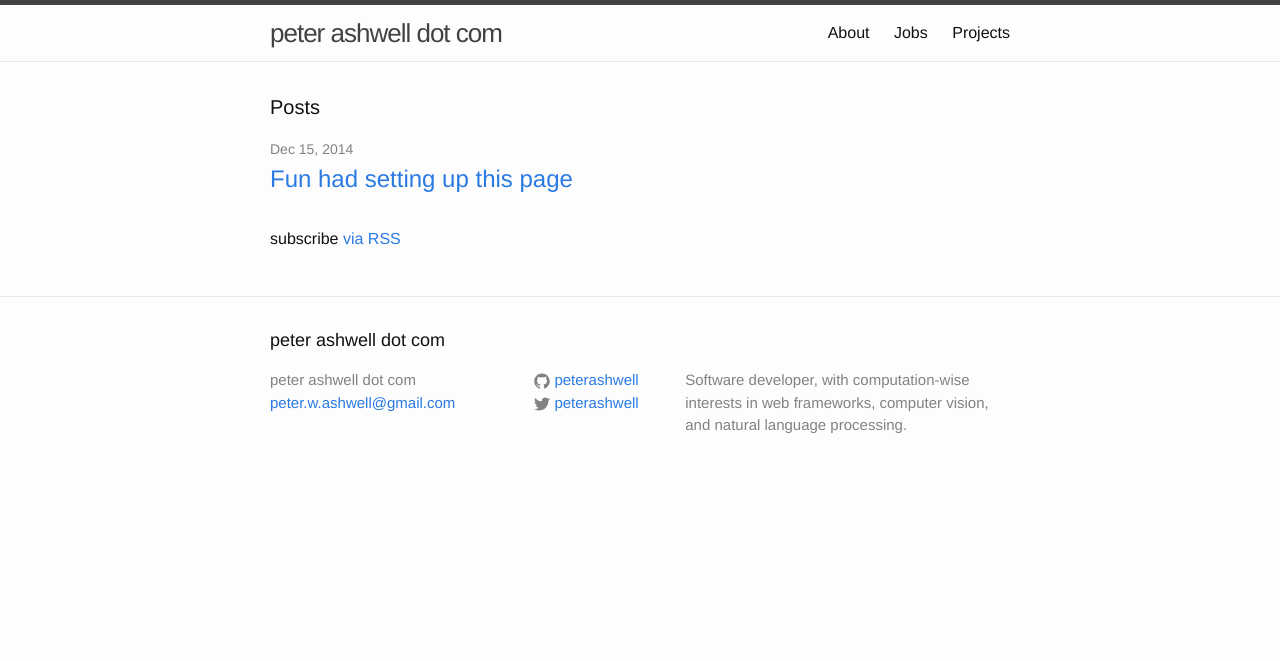
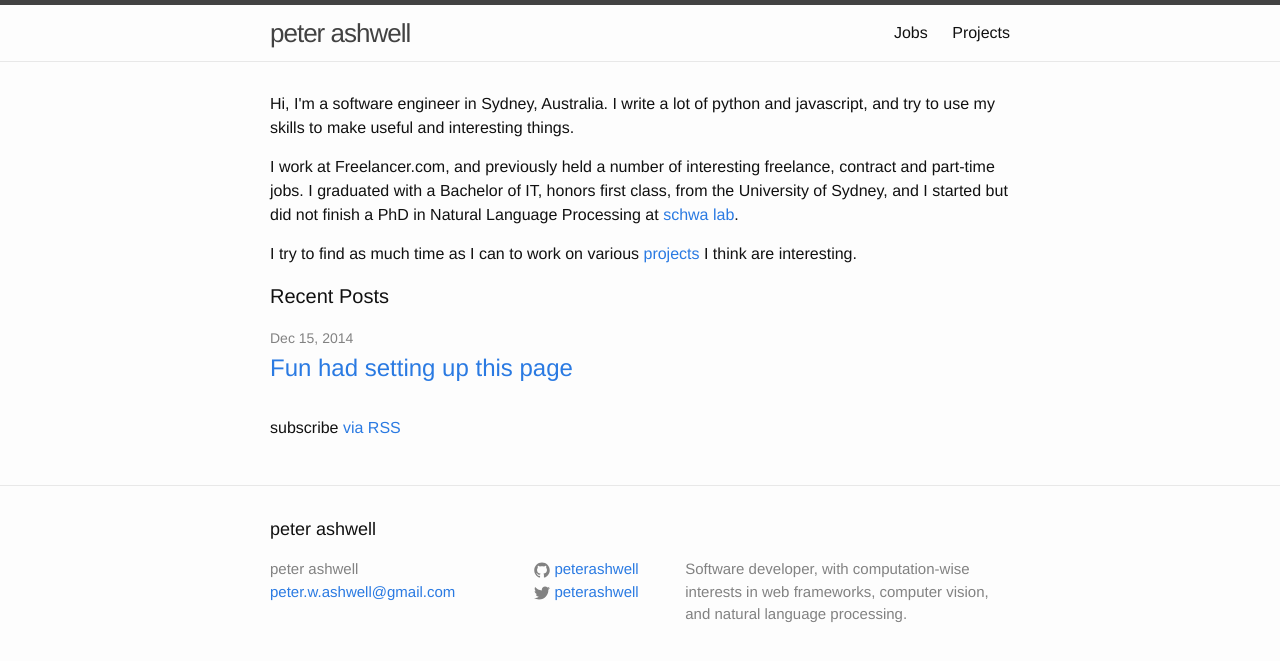
Before and after one commit to peterashwell/peterashwell.github.io, a Jekyll site: the page built from index.html, in a window 1280 px wide. Shown: the top 661 px of the page. Built offline with Jekyll 4.4.1, drawn with Linux system fonts in a browser that asks for light colours.

Commit message:
Removed about and moved to main page

```diff
--- a/_config.yml
+++ b/_config.yml
@@ -1,5 +1,5 @@
 # Site settings
-title: peter ashwell dot com
+title: peter ashwell
 email: peter.w.ashwell@gmail.com
 description: > # this means to ignore newlines until "baseurl:"
   Software developer, with computation-wise interests in
--- a/index.html
+++ b/index.html
@@ -4,7 +4,13 @@ layout: default
 
 <div class="home">
 
-  <h1 class="page-heading">Posts</h1>
+	<p>Hi, I'm a software engineer in Sydney, Australia. I write a lot of python and javascript, and try to use my skills to make useful and interesting things.</p>
+
+	<p>I work at Freelancer.com, and previously held a number of interesting freelance, contract and part-time jobs. I graduated with a Bachelor of IT, honors first class, from the University of Sydney, and I started but did not finish a PhD in Natural Language Processing at <a href="https://schwa.org">schwa lab</a>.</p>
+
+	<p>I try to find as much time as I can to work on various <a href="{{site.url}}/projects">projects</a> I think are interesting.</p>
+
+  <h1 class="page-heading">Recent Posts</h1>
 
   <ul class="post-list">
     {% for post in site.posts %}
```
Also changed, not shown: about.md (deleted, +0 -11 lines).
